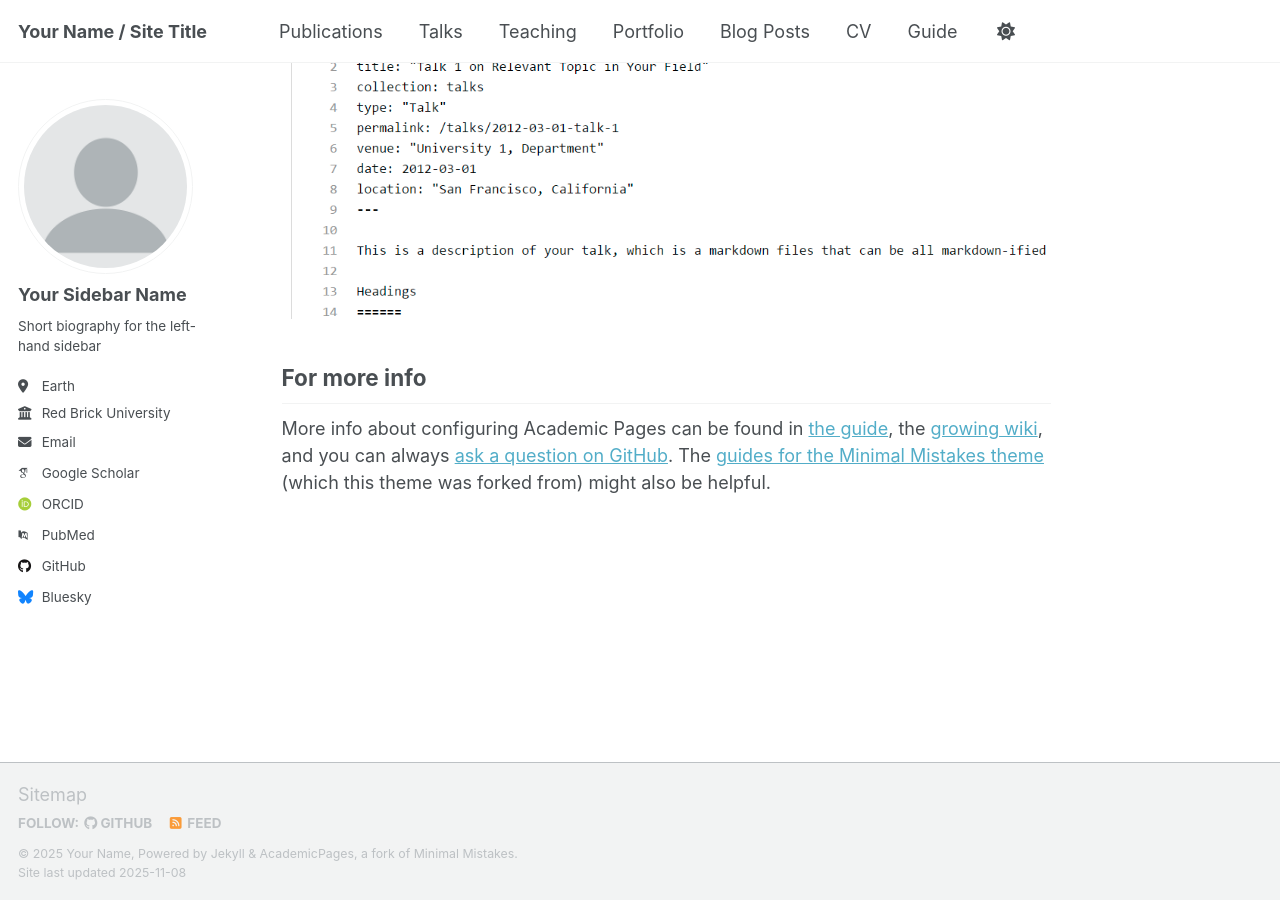
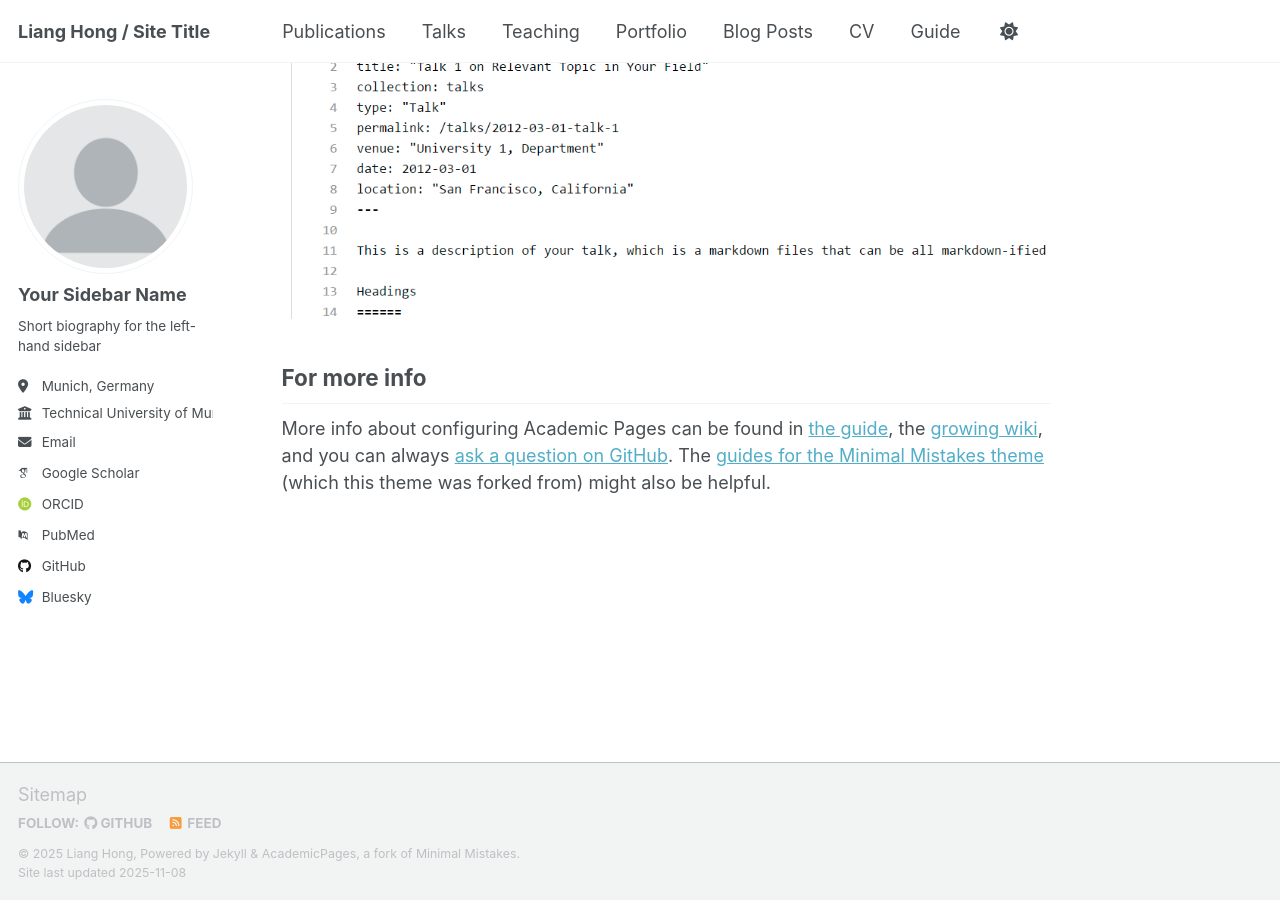
Before and after one commit to HL2000666/lianghong.github.io, a Jekyll site: the page built from _pages/about.md, in a window 1280 px wide and 900 px high, scrolled down 2880 px. Built offline with Jekyll 4.4.1, drawn with Linux system fonts in a browser that asks for light colours; some web fonts are replaced; a script that is not in the unit is left out.

Commit message:
Update _config.yml

```diff
--- a/_config.yml
+++ b/_config.yml
@@ -9,10 +9,10 @@
 # Basic Site Settings
 locale                   : "en-US"
 site_theme               : "default" # Currently available options are "default", "air"
-title                    : "Your Name / Site Title"
+title                    : "Liang Hong / Site Title"
 title_separator          : "-"
-name                     : &name "Your Name"
-description              : &description "Your Name's academic portfolio"   # Update this with a general description of your site, this is the default if not overridden by a page
+name                     : &name "Liang Hong"
+description              : &description "Liang Hong's academic portfolio"   # Update this with a general description of your site, this is the default if not overridden by a page
 url                      : https://academicpages.github.io # The base hostname & protocol for your site e.g. "https://[your GitHub username].github.io",
                                                            # or if you already have some other page hosted on Github then use "https://[your GitHub username].github.io/[Your Repo Name]"
 baseurl                  : "" # the subpath of your site, e.g. "/blog"
@@ -27,10 +27,10 @@ author:
   name             : "Your Sidebar Name"
   pronouns         : # example: "she/her"
   bio              : "Short biography for the left-hand sidebar"
-  location         : "Earth"
-  employer         : "Red Brick University"
+  location         : "Munich, Germany"
+  employer         : "Technical University of Munich"
   uri              : # URL
-  email            : "none@example.org"
+  email            : "lianghong200010@gmail.com"
 
   # Academic websites
   academia         : # URL
```
